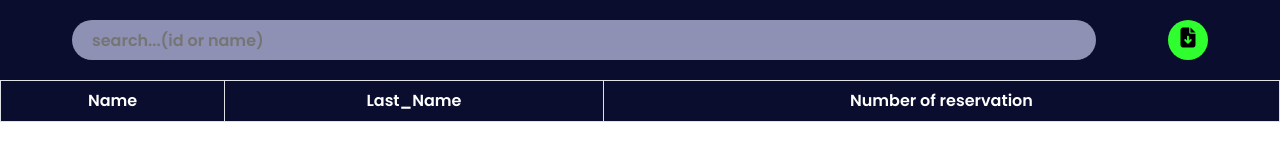
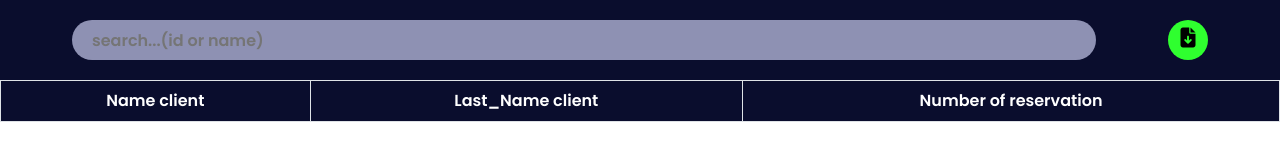
Before and after one commit to MihajaFi/App_Akory_Hotel, a plain HTML site: page Frontend/Admin/pages/statusreserved.html in a window 1280 px wide. Drawn offline with nearby package versions, Linux system fonts and the light colour scheme; no server answers.

Commit message:
feat: resolve conflict

```diff
--- a/Frontend/Admin/pages/statusreserved.html
+++ b/Frontend/Admin/pages/statusreserved.html
@@ -23,8 +23,8 @@
         <table class="table table-bordered" id="table-data">
             <thead>
                 <tr>
-                    <th scope="col">Name</th>
-                    <th scope="col">Last_Name</th>
+                    <th scope="col">Name client</th>
+                    <th scope="col">Last_Name client</th>
                     <th scope="col">Number of reservation</th>
 
                 </tr>
```
